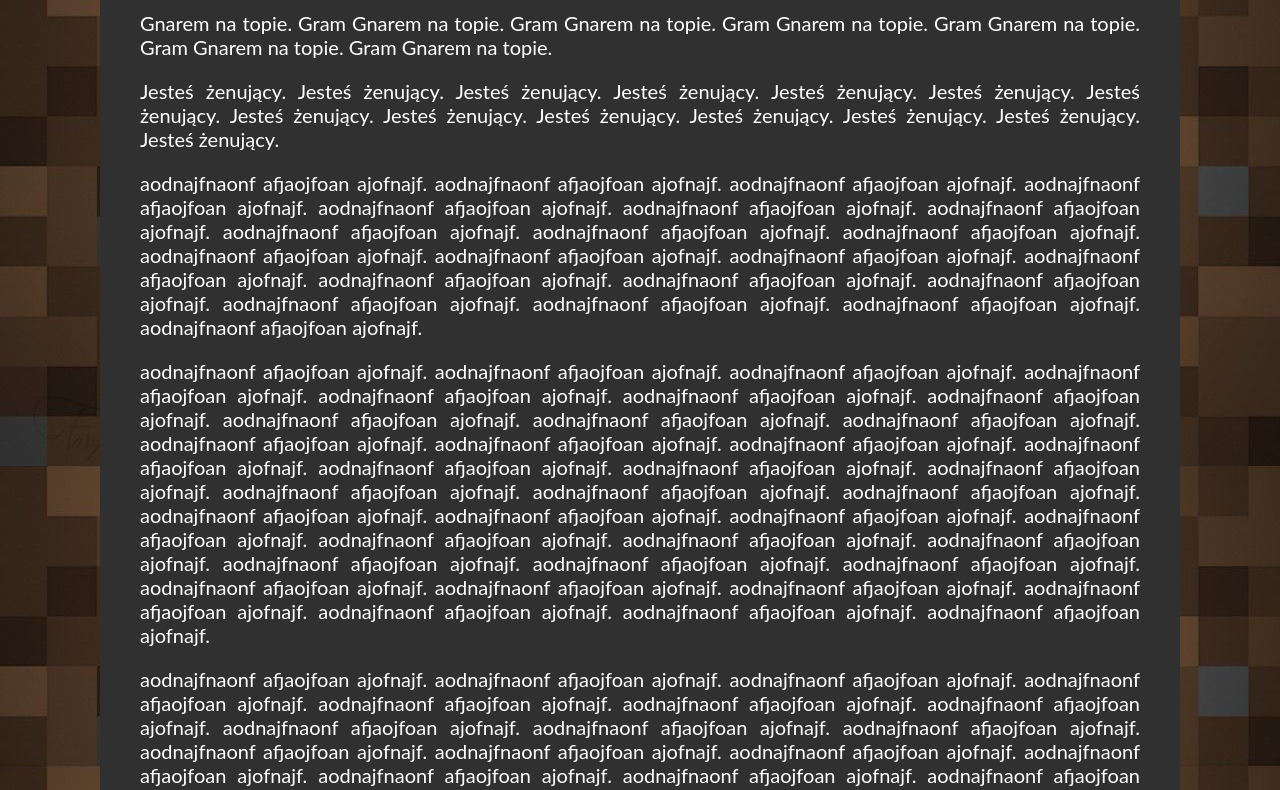
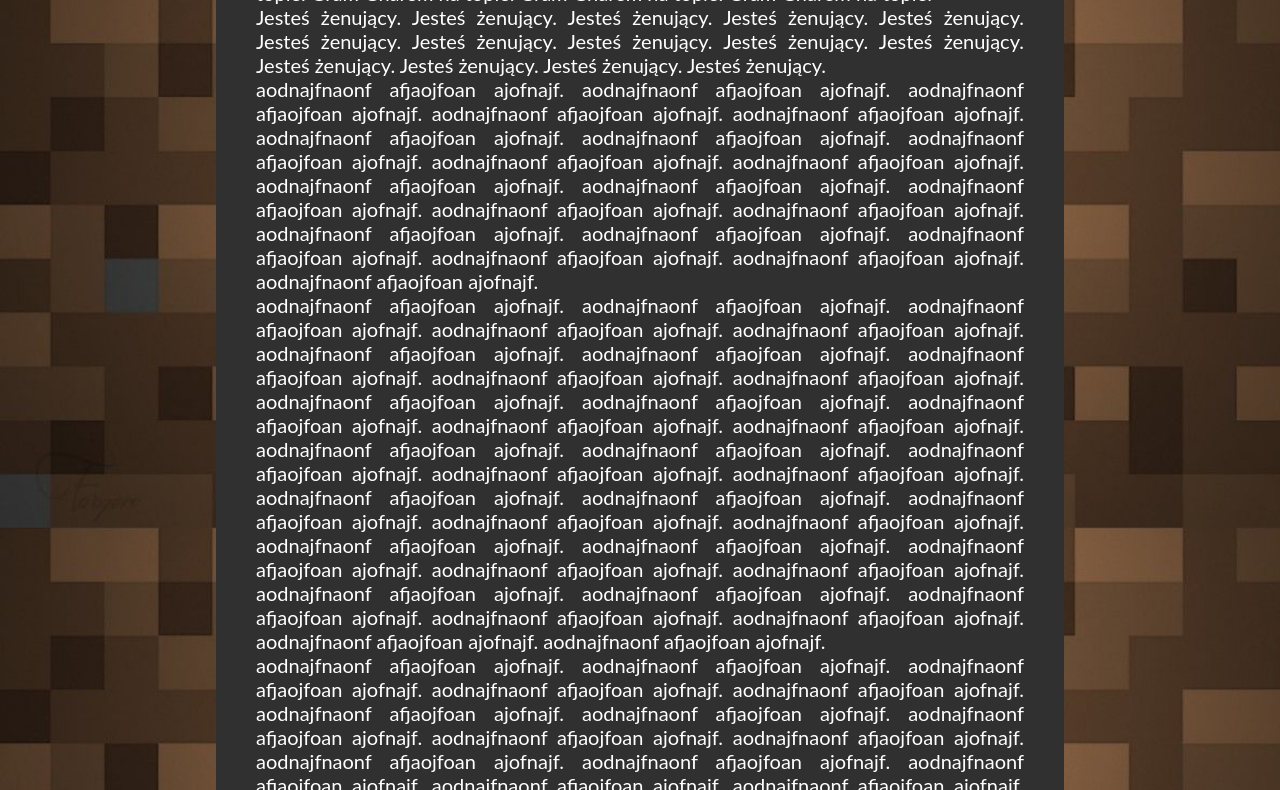
Before and after one commit to GrzegorzZeppelin/Minecruft, a plain HTML site: page index.html in a window 1280 px wide. Shown: the part 334-1124 px from the top of the page. Drawn offline with Linux system fonts and the light colour scheme.

Commit message:
Add files via upload

```diff
--- a/style.css
+++ b/style.css
@@ -1,12 +1,15 @@
+* {
+    margin: 0;
+    padding: 0;
+}
+
 body
 {
     background-image: url(img/mine1.png );
-    /* background-size: cover;
-    background-repeat: no-repeat; */
+    background-size: cover;
     color: white;
     font-family: 'Lato', sans-serif;;
     font-size: 20px;
-    margin: 0 !important;
 }
 
 .container
@@ -46,7 +49,7 @@ body
 }
 .content
 {
-    width: 1000px;
+    width: 60%;
     margin-left: auto;
     margin-right: auto;
     text-align: justify;
@@ -106,7 +109,9 @@ body
     text-align: center;
     background-color: #222222;
     padding: 30px;
+    margin-bottom: -40px;
 }
+
 
 ol
 {
```
